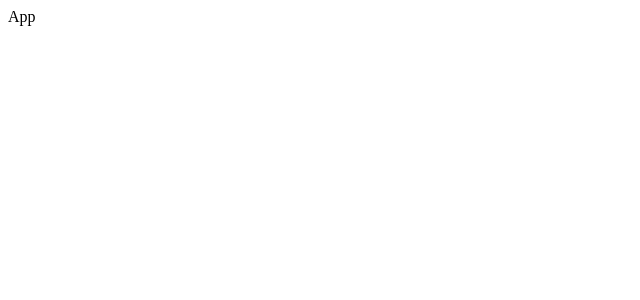
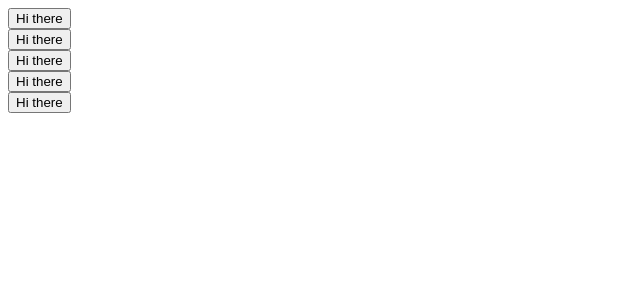
Before and after one commit to ManahilSiddiqui/components, a React (Create React App) app: page / in a window 1280 px wide. Shown: the top 300 px of the page, without its empty margins (0-640 px from the left). Built offline with nearby package versions, Linux system fonts and the light colour scheme.

Commit message:
Initial Setup

```diff
--- a/src/App.js
+++ b/src/App.js
@@ -1,4 +1,4 @@
-
+import Button from './Button';
 
 export default function App() {
 
@@ -6,7 +6,25 @@ export default function App() {
 
         <div>
 
-            App
+            <div>
+                <Button></Button>
+            </div>
+
+            <div>
+                <Button></Button>
+            </div>
+
+            <div>
+                <Button></Button>
+            </div>
+
+            <div>
+                <Button></Button>
+            </div>
+
+            <div>
+                <Button></Button>
+            </div>
 
         </div>
     )
--- /dev/null
+++ b/src/Button.js
@@ -0,0 +1,9 @@
+
+export default function Button() {
+
+    return (
+        <div>
+            <button>Hi there</button>
+        </div>
+    )
+}
```
